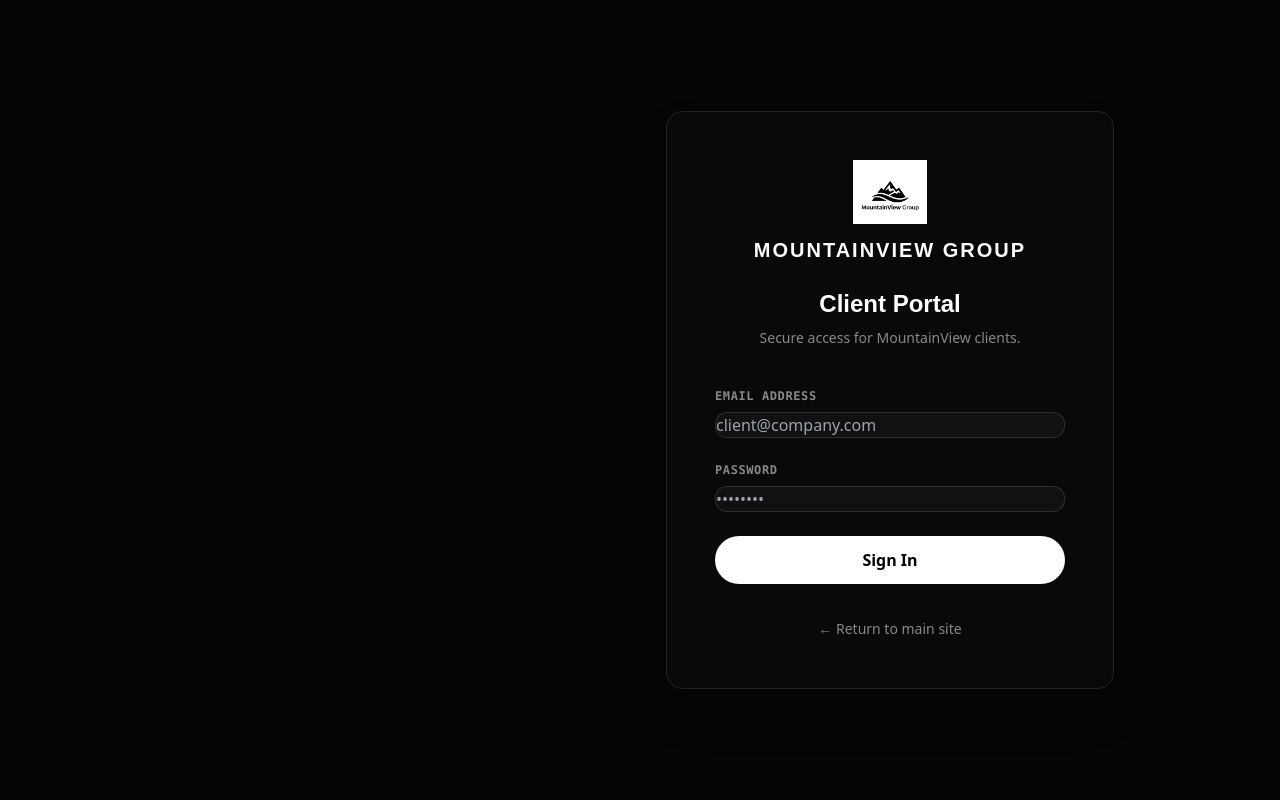
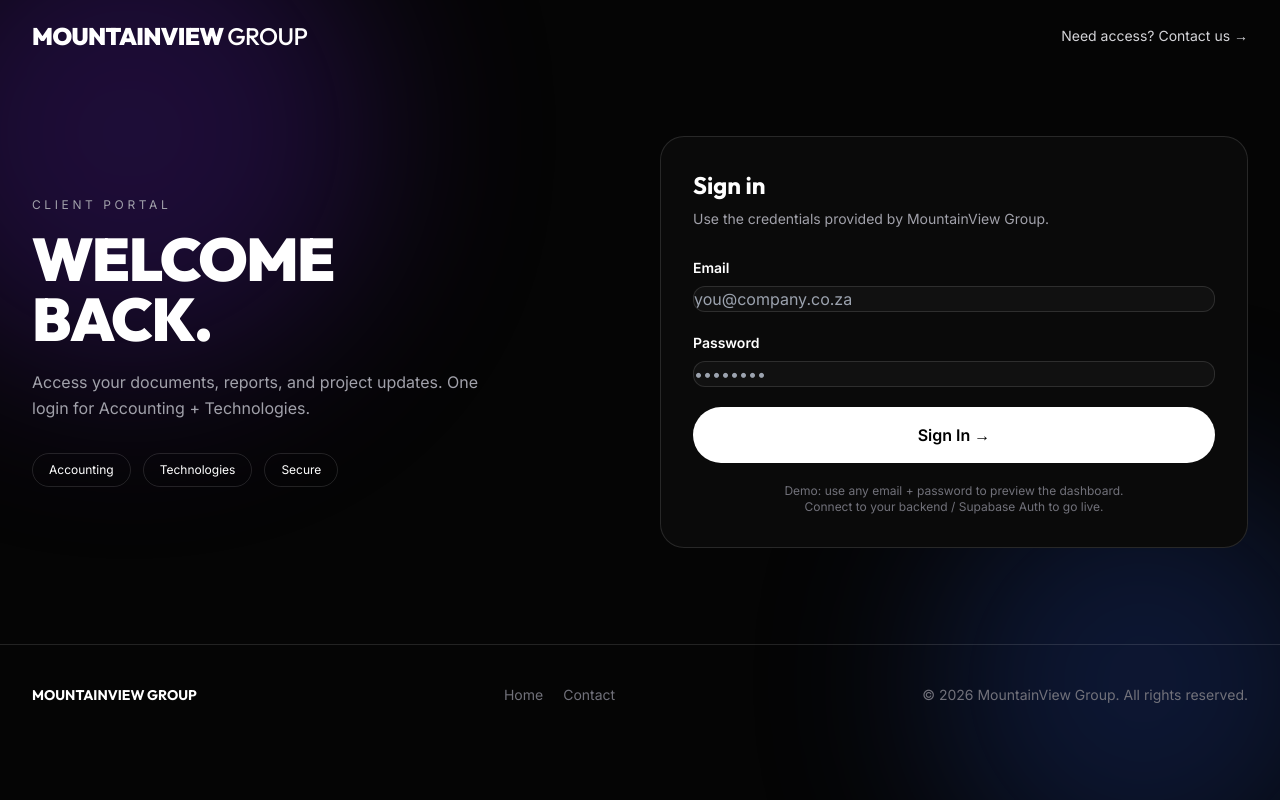
Before and after one commit to Nova-Nkosi/MountainView, a plain HTML site: page login.html in a window 1280 px wide. Drawn offline with nearby package versions, Linux system fonts and the light colour scheme.

Commit message:
Update login.html

```diff
--- a/login.html
+++ b/login.html
@@ -1,52 +1,51 @@
+<!-- login.html -->
 <!DOCTYPE html>
 <html lang="en">
 <head>
-    <meta charset="UTF-8">
-    <meta name="viewport" content="width=device-width, initial-scale=1.0">
-    <title>Client Portal Login | MountainView Group</title>
-
-    <script src="https://cdn.tailwindcss.com"></script>
-    <link rel="stylesheet" href="style.css">
-    <script>
-        tailwind.config = {
-            theme: {
-                extend: {
-                    colors: {
-                        brand: { bg: '#050505', muted: '#888888', border: '#222222' }
-                    }
-                }
-            }
-        }
-    </script>
+<meta charset="UTF-8">
+<meta name="viewport" content="width=device-width, initial-scale=1.0">
+<title>Client Portal Login — MountainView Group</title>
+<script src="https://cdn.tailwindcss.com"></script>
+<script>tailwind.config={theme:{extend:{colors:{ink:'#050505',paper:'#FFFFFF',accounting:'#4C1D95',tech:'#1E3A8A',muted:'#A1A1AA',line:'rgba(255,255,255,0.12)'},fontFamily:{display:['Outfit','sans-serif'],body:['Inter','sans-serif'],editorial:['Georgia','serif']}}}}</script>
+<link href="https://fonts.googleapis.com/css2?family=Outfit:wght@500;700;800;900&family=Inter:wght@400;500;600&display=swap" rel="stylesheet">
+<link rel="stylesheet" href="style.css">
 </head>
-<body class="bg-brand-bg text-white font-sans antialiased flex items-center justify-center min-h-screen relative overflow-hidden">
-
-    <div class="bg-grid"></div>
-    <div class="ambient-light light-white" style="top: 50%; left: 50%; transform: translate(-50%, -50%); width: 500px; height: 500px; opacity: 0.05;"></div>
-
-    <div class="w-full max-w-md p-8 md:p-12 bg-[#0a0a0a]/90 backdrop-blur-sm rounded-2xl border border-brand-border shadow-2xl relative z-10">
-        <div class="text-center mb-10">
-            <a href="index.html" class="inline-flex flex-col items-center gap-3 mb-6 group">
-                <img src="logo.jpg" alt="MountainView Group Logo" class="h-16 w-auto object-contain transition-transform duration-500 group-hover:scale-110">
-                <span class="font-bold text-xl tracking-widest uppercase text-white" style="font-family: 'Outfit', sans-serif;">MountainView Group</span>
-            </a>
-            <h2 class="text-2xl font-bold text-white">Client Portal</h2>
-            <p class="text-brand-muted text-sm mt-2">Secure access for MountainView clients.</p>
-        </div>
-        <form class="space-y-6">
-            <div>
-                <label for="email" class="block text-xs font-mono text-brand-muted uppercase tracking-wider mb-2">Email Address</label>
-                <input type="email" id="email" class="input-minimal" placeholder="client@company.com">
-            </div>
-            <div>
-                <label for="password" class="block text-xs font-mono text-brand-muted uppercase tracking-wider mb-2">Password</label>
-                <input type="password" id="password" class="input-minimal" placeholder="••••••••">
-            </div>
-            <button type="button" class="w-full bg-white text-black font-bold py-3 rounded-full hover:bg-gray-200 transition-all duration-300 mt-4">Sign In</button>
-        </form>
-        <div class="mt-8 text-center">
-            <a href="index.html" class="text-sm text-brand-muted hover:text-white transition-colors">&larr; Return to main site</a>
-        </div>
-    </div>
+<body class="font-body antialiased">
+<div class="fixed inset-0 overflow-hidden z-0"><div class="orb orb-1"></div><div class="orb orb-2"></div></div>
+<header class="relative z-20 max-w-7xl mx-auto px-5 md:px-8 py-5 flex items-center justify-between">
+<a href="index.html" class="font-display font-black tracking-tight text-xl md:text-2xl">MOUNTAINVIEW <span class="font-light">GROUP</span></a>
+<a href="contact.html" class="text-sm text-zinc-300 hover:text-white">Need access? Contact us →</a>
+</header>
+<main class="relative z-10 max-w-7xl mx-auto px-5 md:px-8 pt-10 md:pt-16 pb-24 grid md:grid-cols-2 gap-10 items-center">
+<div class="reveal">
+<p class="text-xs tracking-[0.3em] text-zinc-400 uppercase">Client Portal</p>
+<h1 class="font-display font-black leading-[0.95] tracking-tight text-5xl md:text-6xl mt-4">WELCOME<br>BACK.</h1>
+<p class="text-zinc-400 mt-5 leading-relaxed max-w-md">Access your documents, reports, and project updates. One login for Accounting + Technologies.</p>
+<div class="flex gap-3 mt-8"><span class="border border-line rounded-full px-4 py-2 text-xs">Accounting</span><span class="border border-line rounded-full px-4 py-2 text-xs">Technologies</span><span class="border border-line rounded-full px-4 py-2 text-xs">Secure</span></div>
+</div>
+<div class="reveal border border-line rounded-3xl p-6 md:p-8 bg-[#0A0A0A]">
+<h2 class="font-display font-bold text-2xl">Sign in</h2>
+<p class="text-zinc-400 text-sm mt-2">Use the credentials provided by MountainView Group.</p>
+<form id="loginForm" class="space-y-5 mt-7">
+<div><label for="login-email">Email</label><input id="login-email" type="email" required placeholder="you@company.co.za"></div>
+<div><label for="login-password">Password</label><input id="login-password" type="password" required placeholder="••••••••"></div>
+<p id="loginError" class="hidden text-sm text-red-400">Invalid email or password. Please try again.</p>
+<button type="submit" class="btn w-full bg-white text-black py-4 rounded-full font-semibold">Sign In →</button>
+</form>
+<p class="text-xs text-zinc-500 text-center mt-5">Demo: use any email + password to preview the dashboard.<br>Connect to your backend / Supabase Auth to go live.</p>
+</div>
+</main>
+<footer class="relative z-10 border-t border-line"><div class="max-w-7xl mx-auto px-5 md:px-8 py-10 flex flex-col md:flex-row justify-between gap-6 text-sm text-zinc-500"><p class="text-white font-display font-bold">MOUNTAINVIEW GROUP</p><div class="flex flex-wrap gap-5"><a href="index.html">Home</a><a href="contact.html">Contact</a></div><p>© 2026 MountainView Group. All rights reserved.</p></div></footer>
+<script src="script.js"></script>
+<script>
+document.getElementById('loginForm').addEventListener('submit',function(e){
+e.preventDefault();
+var email=document.getElementById('login-email').value.trim();
+var pass=document.getElementById('login-password').value.trim();
+if(!email||!pass){document.getElementById('loginError').classList.remove('hidden');return;}
+localStorage.setItem('mv_user',email);
+window.location.href='dashboard.html';
+});
+</script>
 </body>
 </html>
```
